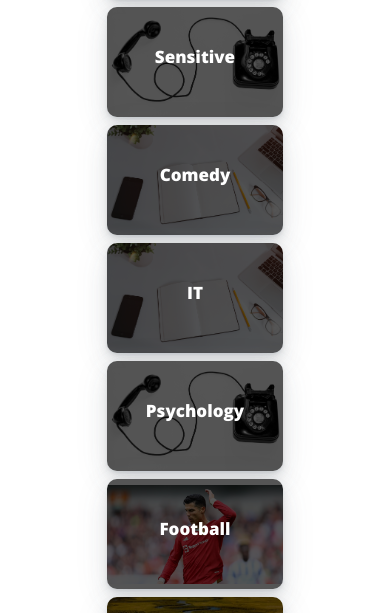
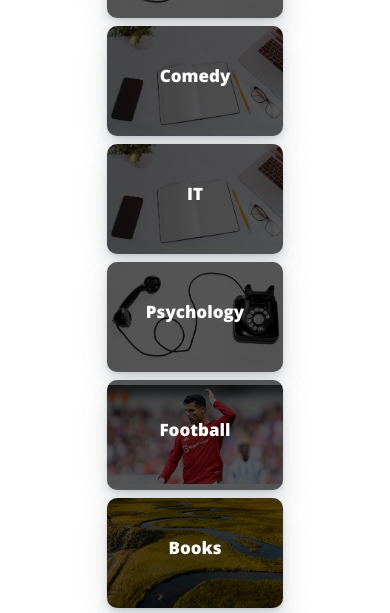
Before and after one commit to hwandev12/portfolio-code-out, a Django app: page /categories/ in a window 390 px wide. Shown: the part 825-1438 px from the top of the page. Run offline with Django 4.2, Linux system fonts and the light colour scheme; data comes from the database, SQL or seed files in the repository; some libraries are stand-ins or nearby versions.

Commit message:
update template

```diff
--- a/templates/includes/footer.html
+++ b/templates/includes/footer.html
@@ -1,6 +1,6 @@
 {% load static %}
 <!-- Footer-->
-<footer class="border-top">
+<footer >
   <div class="container px-4 px-lg-5">
     <div class="row gx-4 gx-lg-5 justify-content-center">
       <div class="col-md-10 col-lg-8 col-xl-7">
--- a/templates/pages/category_cards.html
+++ b/templates/pages/category_cards.html
@@ -142,8 +142,15 @@
       width: 220px !important;
     }
   }
+  @media(max-width:  500px) {
+    header.masthead {
+      margin-bottom: 0.5px !important;
+    }
+    .card_big {
+      margin-bottom: 30px !important;
+    }
+  }
   .card_big {
-    margin-top: 100px !important;
     margin-left: auto;
     margin-right: auto;
   }
```
